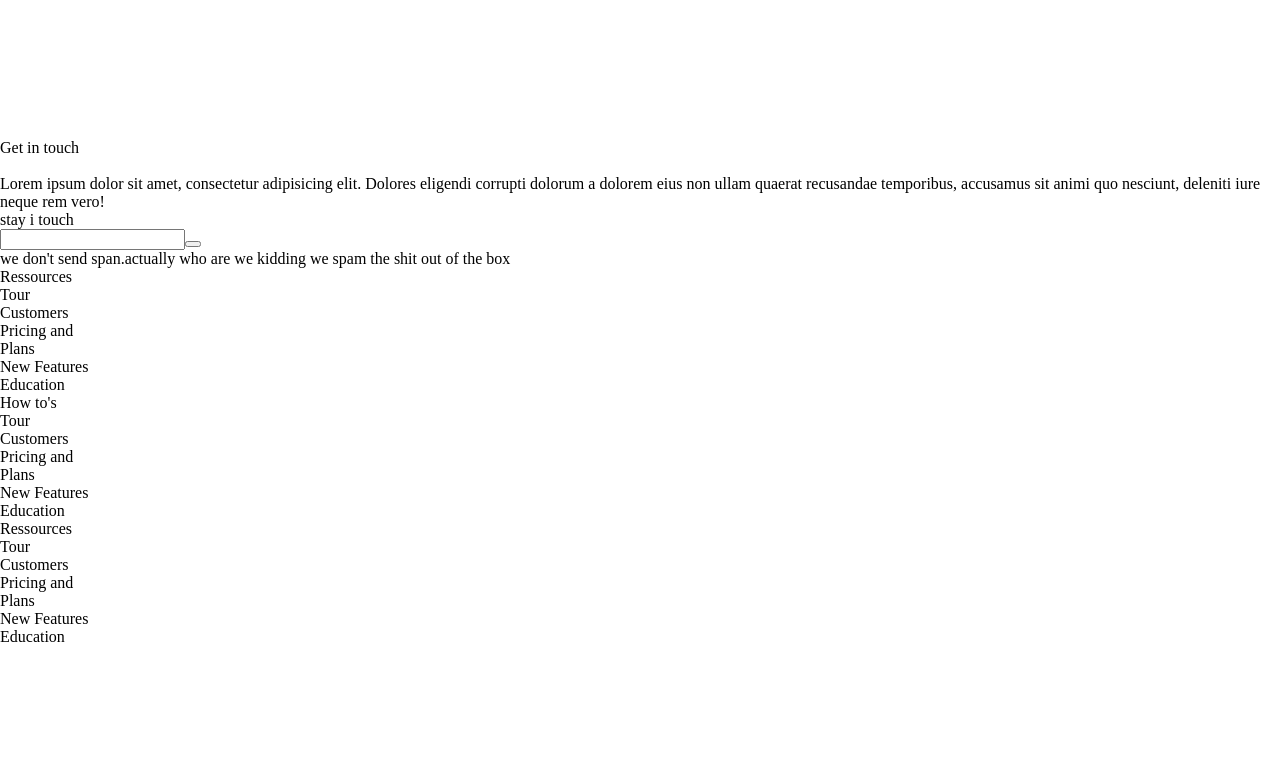
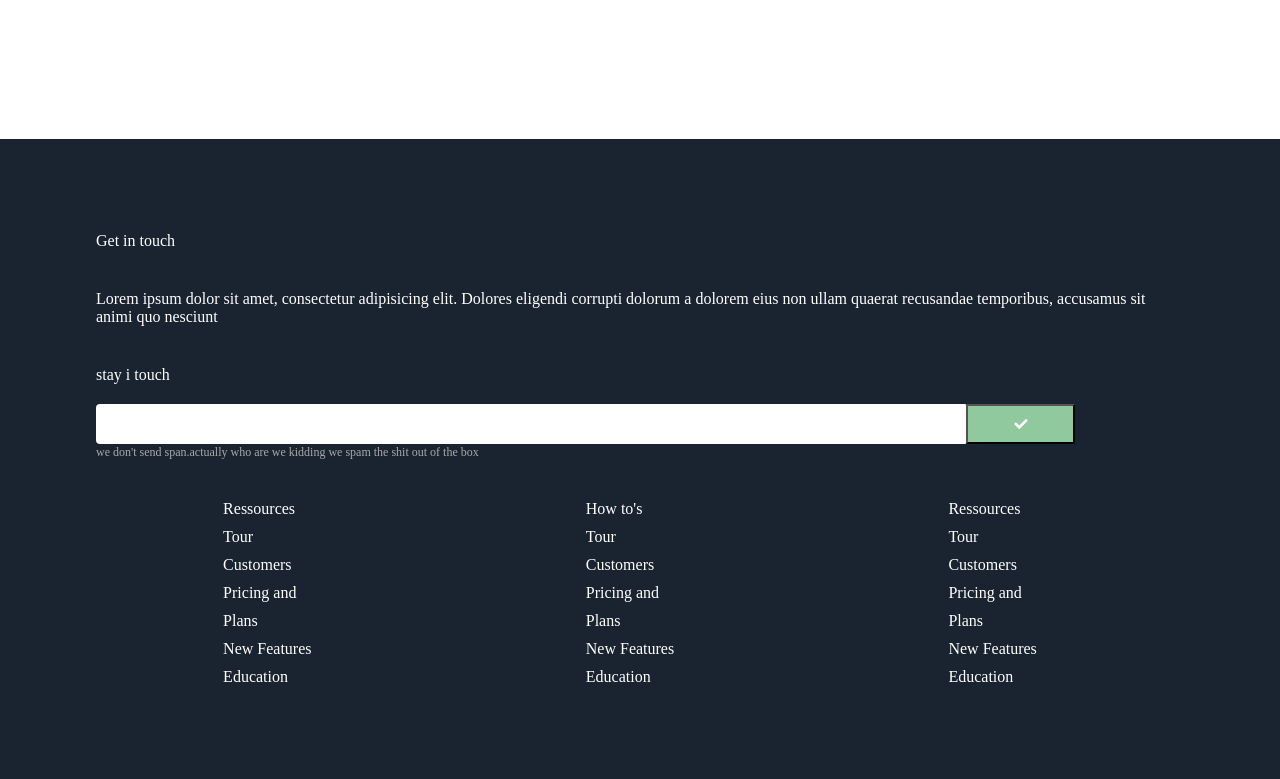
Before and after one commit to Mikkke/2019_maquette_responsive, a plain HTML site: page index.html in a window 1280 px wide. Shown: the part 4651-5430 px from the top of the page. Drawn offline with Linux system fonts and the light colour scheme.

Commit message:
Fin de la derniere section mise en forme

```diff
--- a/index.html
+++ b/index.html
@@ -259,18 +259,21 @@
     </section>
     <section
         class="last-section">
+        <div
+            class="div-last-section">
         <p>Get in touch</p>
-        <br>
         <p>
-            Lorem ipsum dolor sit amet, consectetur adipisicing elit. Dolores eligendi corrupti dolorum a dolorem eius non ullam quaerat recusandae temporibus, accusamus sit animi quo nesciunt, deleniti iure neque rem vero!
+            Lorem ipsum dolor sit amet, consectetur adipisicing elit. Dolores eligendi corrupti dolorum a dolorem eius non ullam quaerat recusandae temporibus, accusamus sit animi quo nesciunt
         </p>
+        <div class="input-and-text">
         <p>stay i touch</p>
-        <input type="text"><button></button>
-        <p>we don't send span.actually who are we kidding we spam the shit out of the box</p>
+        <input type="text"><button><i class="fas fa-check"></i></button>
+        <p class="policy">we don't send span.actually who are we kidding we spam the shit out of the box</p>
+        </div>
         <div
             class="list">
             <ul>
-                Ressources
+                <span>Ressources</span>
                 <li>
                     Tour
                 </li>
@@ -291,7 +294,7 @@
                 </li>
             </ul>
             <ul>
-                How to's
+                <span>How to's</span>
                 <li>
                      Tour
                 </li>
@@ -312,7 +315,7 @@
                 </li>
             </ul>
             <ul>
-                Ressources
+                <span>Ressources</span>
                 <li>
                      Tour
                 </li>
@@ -333,6 +336,7 @@
                 </li>
             </ul>
         </div>
+    </div>
     </section>
     </section>
 </body>
--- a/scss/style.scss
+++ b/scss/style.scss
@@ -46,7 +46,7 @@ body {
           width: 40%;
 
           position: absolute;
-          bottom: 100px;
+          bottom: 270px;
           left: 55px;
           h1 {
             font-size: 45px;
@@ -247,6 +247,7 @@ body {
     }
     .section-five {
         width: 100%;
+        height: 600px;
         display: flex;
         justify-content: center;
 
@@ -268,12 +269,18 @@ body {
                 h2 {
                     font-size: 30px;
                 }
+                p {
+                color: rgb(192, 192, 192);
+                }
                 button {
                     height: 35px;
                     width: 100px;
                     border-radius: 7px;
                     background-color: rgb(145, 201, 158);
                     color: white;
+                    border: none;
+                    outline: none;
+
                 }
 
                 i {
@@ -294,12 +301,17 @@ body {
                 h2 {
                     font-size: 30px;
                 }
+                p {
+                    color: rgb(192, 192, 192);
+                }
                 button {
                     height: 35px;
                     width: 100px;
                     border-radius: 7px;
                     background-color: rgb(145, 201, 158);
                     color: white;
+                    border: none;
+                    outline: none;
 
                 }
 
@@ -315,6 +327,60 @@ body {
 
 
         }
+        .last-section {
+            background-color: rgb(26, 36, 49);
+            width: 100%;
+            color: white;
+            display: flex;
+            flex-direction: column;
+            justify-content: center;
+            align-items: center;
+
+            .div-last-section {
+                width: 85%;
+                p {
+                    padding: 20px 20px 20px 0;
+                }
+
+                input {
+                    width: 80%;
+                    height: 40px;
+                    border-radius: 4px 1px 1px 4px;
+                    border: none;
+                }
+            button {
+                background-color: rgb(145, 201, 158);
+                width: 10%;
+                height: 40px;
+                i {
+                    color: white;
+                }
+            }
+            .input-and-text {
+                .policy{
+                    font-size: 12px;
+                    color: rgb(170, 168, 168);
+                    padding-top: 1px;
+                }
+            }
+
+
+            .list {
+                display: flex;
+                flex-direction: row;
+                justify-content: space-around;
+                align-items: center;
+                ul {
+
+                    padding: 20px 20px 20px 0;
+                    li {
+                        padding-top: 10px;
+                    }
+                }
+
+            }
+        }
+    }
 
     }
 
```
Also changed, not shown: style.css, 1 other file.
